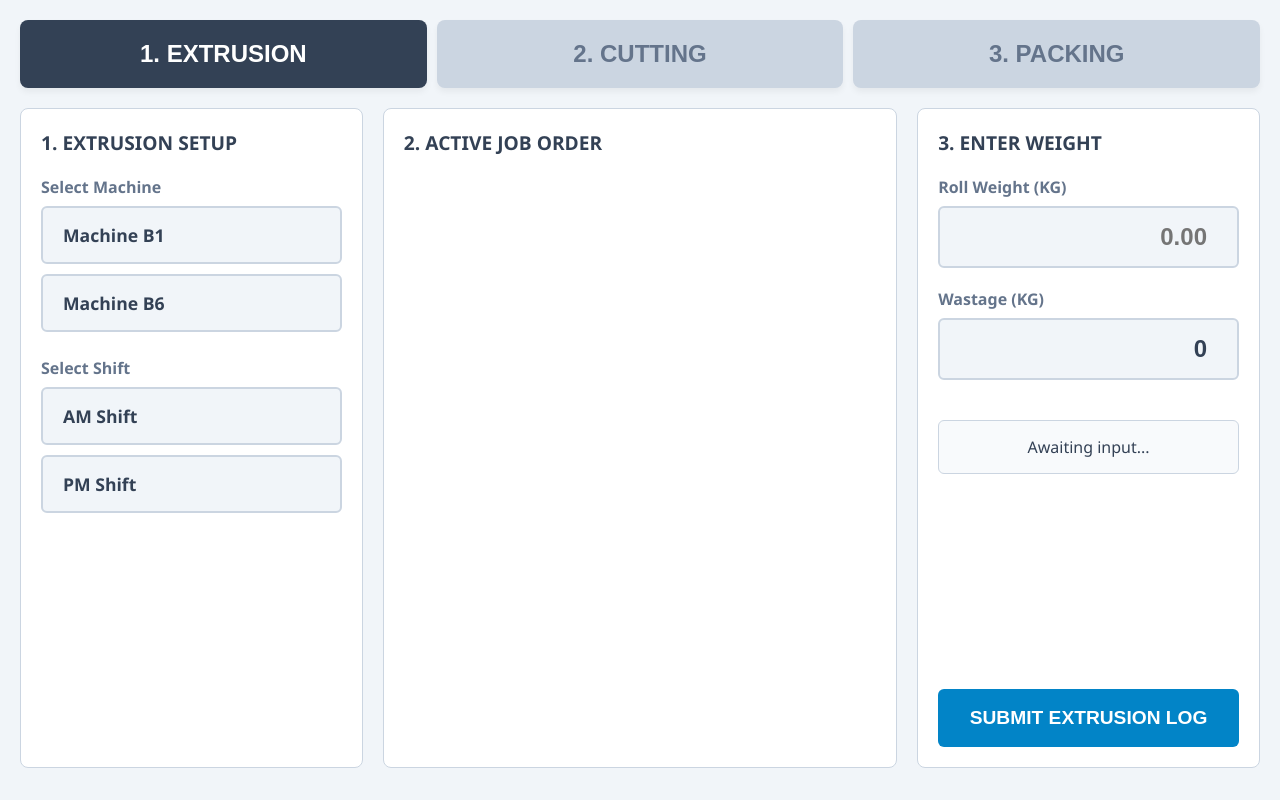
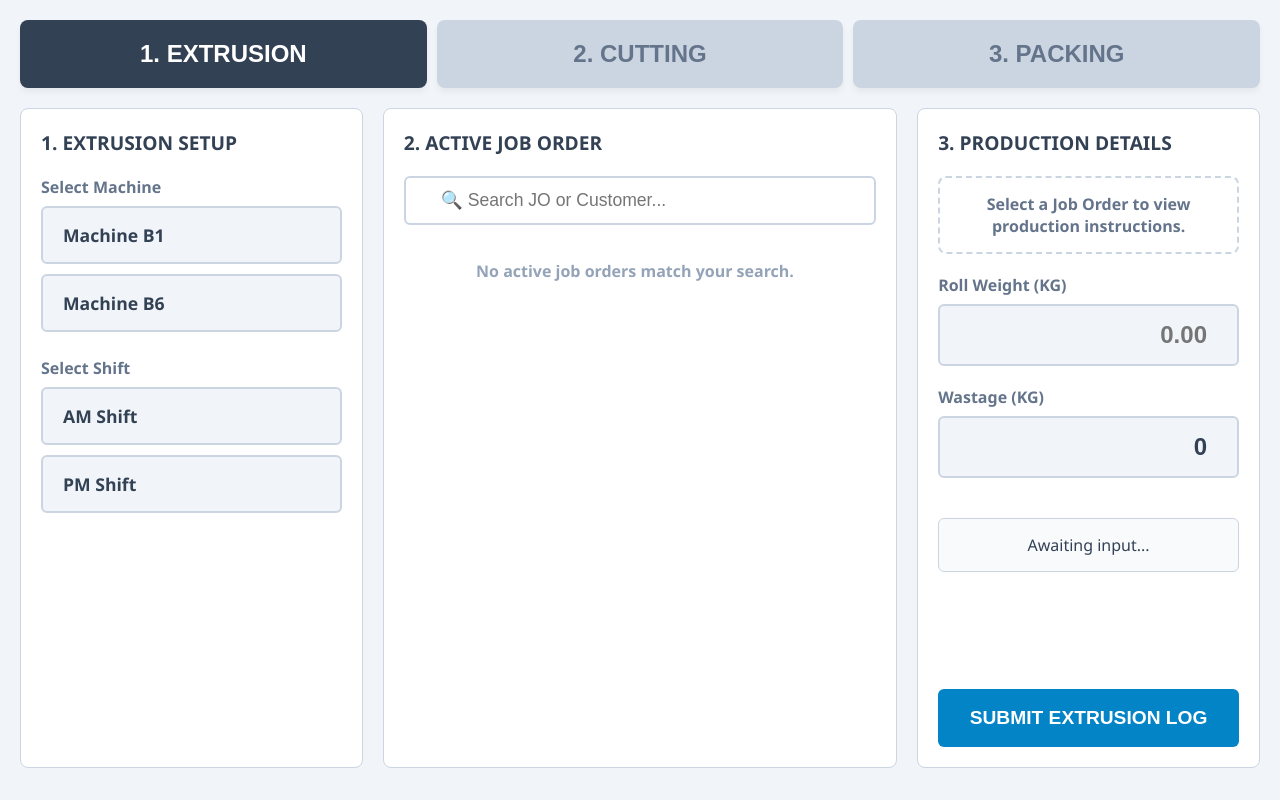
Before and after one commit to zooi6811/proto_planner, a Django app: template production/templates/production/dashboard.html in a window 1280 px wide. Run offline with Django 3.2, Linux system fonts and the light colour scheme; the template is opened without the code that fills it, so the values that code supplies are empty; some libraries are stand-ins or nearby versions.

Commit message:
Search Bar Update

```diff
--- a/production/templates/production/partials/extrusion_form.html
+++ b/production/templates/production/partials/extrusion_form.html
@@ -1,5 +1,6 @@
 <form hx-post="/submit-extrusion/" hx-target="#feedback-container" hx-swap="innerHTML" class="dashboard-grid">
     {% csrf_token %}
+
     <div class="panel">
         <div class="panel-title">1. Extrusion Setup</div>
         <label class="input-label">Select Machine</label>
@@ -20,19 +21,29 @@
 
     <div class="panel">
         <div class="panel-title">2. Active Job Order</div>
-        <div class="radio-group" style="overflow-y: auto; flex-grow: 1;">
-            {% for jo in job_orders %}
-            <input type="radio" name="job_order" id="e-jo-{{ jo.id }}" value="{{ jo.id }}" class="radio-btn" required>
-            <label for="e-jo-{{ jo.id }}" class="radio-label jo-label">
-                <span class="jo-customer">{{ jo.customer }}</span>
-                <span class="jo-details">JO: {{ jo.jo_number }} | Target: {{ jo.order_quantity_kg }} KG</span>
-            </label>
-            {% endfor %}
+
+        <div style="margin-bottom: 15px; position: relative;">
+            <input type="search" name="q" placeholder="🔍 Search JO or Customer..."
+                   hx-get="/search-jobs/"
+                   hx-trigger="keyup changed delay:400ms, search"
+                   hx-target="#job-list-results"
+                   style="width: 100%; padding: 12px 12px 12px 35px; font-size: 1.1rem; border: 2px solid #cbd5e1; border-radius: 6px; box-sizing: border-box;">
+        </div>
+
+        <div id="job-list-results" class="radio-group" style="overflow-y: auto; flex-grow: 1; max-height: 500px; padding-right: 10px;">
+            {% include 'production/partials/job_radio_list.html' %}
         </div>
     </div>
 
     <div class="panel">
-        <div class="panel-title">3. Enter Weight</div>
+        <div class="panel-title">3. Production Details</div>
+
+        <div id="digital-spec-container">
+            <div style="padding: 15px; border: 2px dashed #cbd5e1; text-align: center; color: #64748b; border-radius: 8px; margin-bottom: 20px; font-weight: bold;">
+                Select a Job Order to view production instructions.
+            </div>
+        </div>
+
         <div class="input-group">
             <label>Roll Weight (KG)</label>
             <input type="number" step="0.01" min="0.01" max="500" name="roll_weight" required placeholder="0.00">
--- /dev/null
+++ b/production/templates/production/partials/job_radio_list.html
@@ -0,0 +1,16 @@
+{% if not job_orders %}
+    <div style="padding: 20px; text-align: center; color: #94a3b8; font-weight: bold;">
+        No active job orders match your search.
+    </div>
+{% endif %}
+
+{% for jo in job_orders %}
+<input type="radio" name="job_order" id="jo-{{ jo.id }}" value="{{ jo.id }}" class="radio-btn" required
+       hx-get="/get-job-specs/{{ jo.id }}/"
+       hx-target="#digital-spec-container"
+       hx-swap="innerHTML">
+<label for="jo-{{ jo.id }}" class="radio-label jo-label">
+    <span class="jo-customer">{{ jo.customer }}</span>
+    <span class="jo-details">JO: {{ jo.jo_number }} | Target: {{ jo.order_quantity_kg }} KG</span>
+</label>
+{% endfor %}
--- a/production/urls.py
+++ b/production/urls.py
@@ -15,4 +15,9 @@ urlpatterns = [
     path('get-extrusion/', views.get_extrusion_form, name='get_extrusion'),
     path('get-cutting/', views.get_cutting_form, name='get_cutting'),
     path('get-packing/', views.get_packing_form, name='get_packing'),
+
+    path('get-job-specs/<int:jo_id>/', views.get_job_specs, name='get_job_specs'),
+
+    # Add this to your HTMX URLs
+    path('search-jobs/', views.search_jobs, name='search_jobs'),
 ]
```
Also changed, not shown: production/models.py (+18 -31 lines), production/templates/production/partials/cutting_form.html (+20 -9 lines), production/templates/production/partials/job_spec_card.html (added, +36 -0 lines), production/templates/production/partials/packing_form.html (+20 -9 lines), production/views.py (+30 -4 lines), db.sqlite3, production/migrations/0004_joborder_po_number_joborder_printing_required_and_more.py (added).
